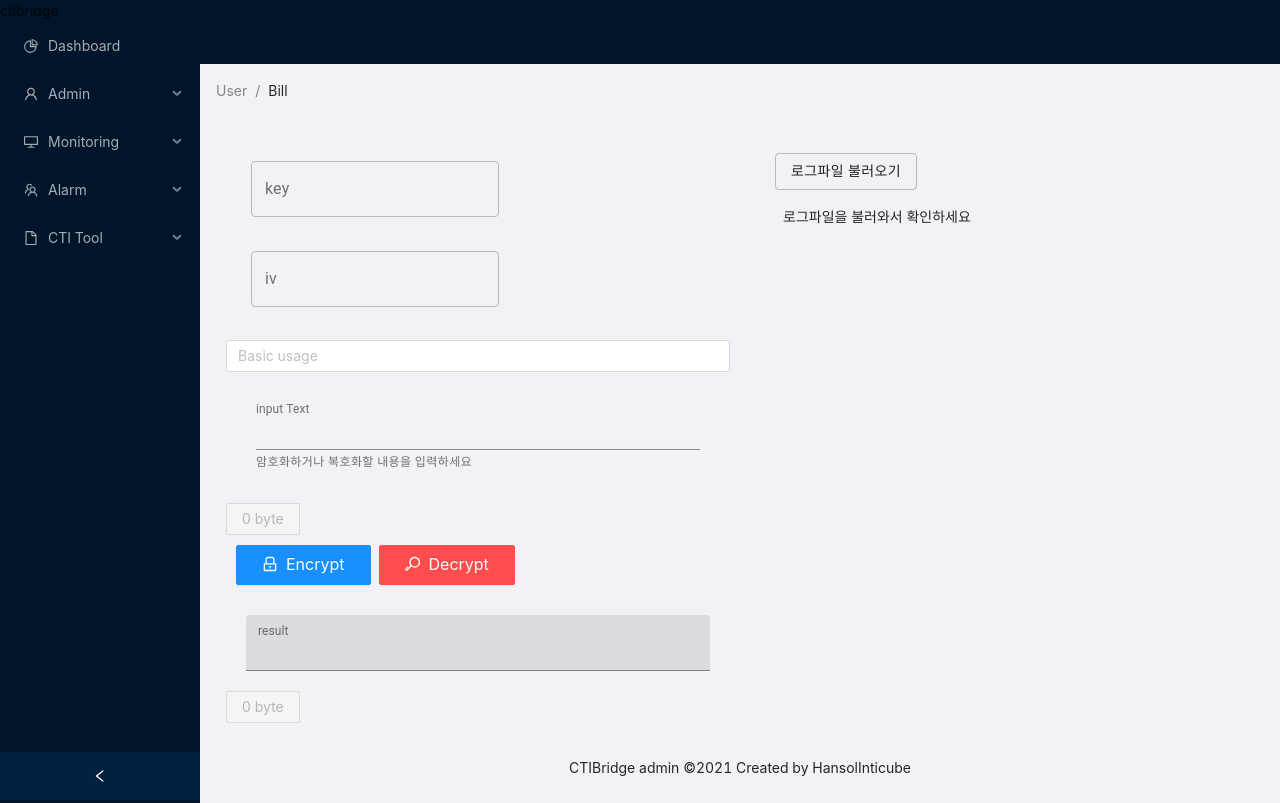
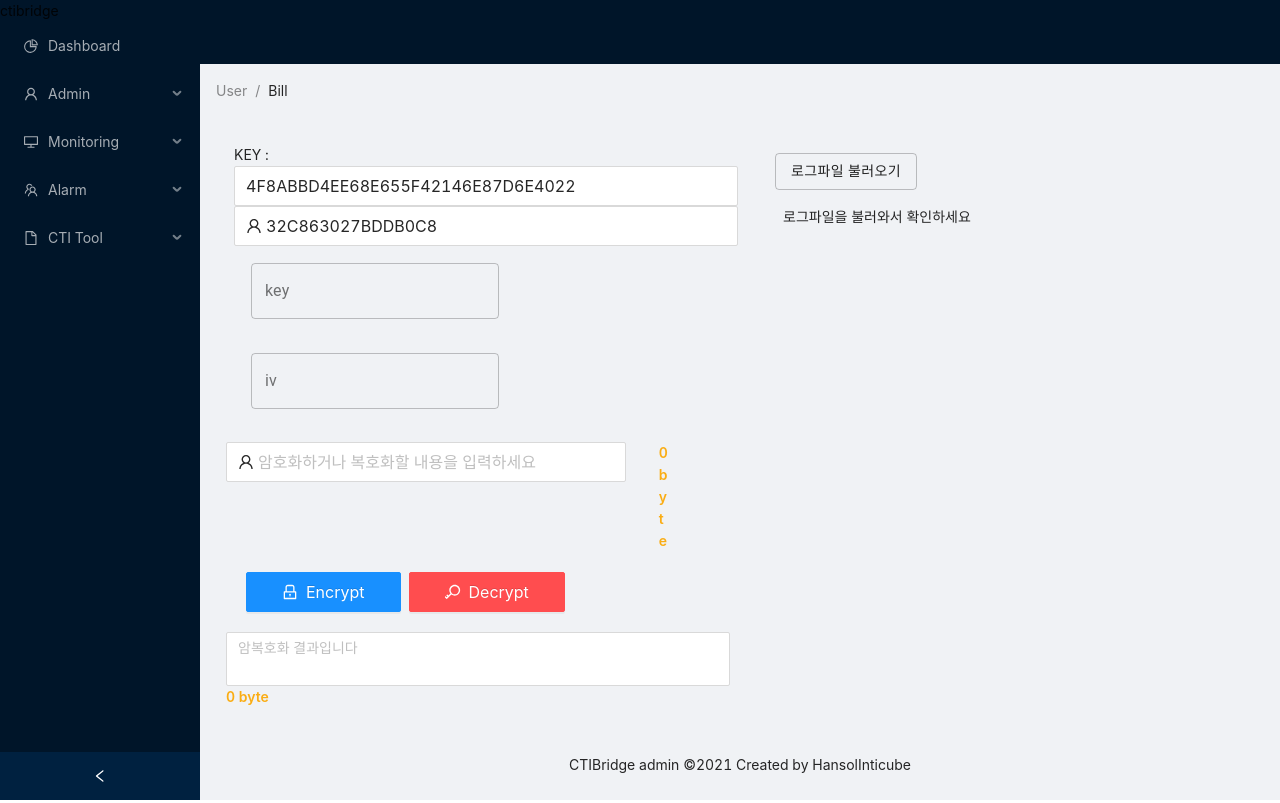
Before and after one commit to soonysoo/monitoringCTI, a React (Create React App) app: page /tool/crypto in a window 1280 px wide. Built offline with nearby package versions, Linux system fonts and the light colour scheme.

Commit message:
crypto materialUI -> antd UI로 수정

```diff
--- a/package.json
+++ b/package.json
@@ -13,6 +13,7 @@
     "crypto-js": "^4.1.1",
     "react": "^17.0.2",
     "react-dom": "^17.0.2",
+    "react-helmet": "^6.1.0",
     "react-highlight-words": "^0.17.0",
     "react-router-dom": "^5.3.0",
     "react-scripts": "4.0.3",
--- a/src/components/tool/crypto/CryptoPacket.js
+++ b/src/components/tool/crypto/CryptoPacket.js
@@ -1,13 +1,12 @@
 import React, { useCallback, useState } from 'react';
 //import Button from '@material-ui/core/Button';
-import {Space, Button, Input} from 'antd';
+import {Space, Button, Input, Typography, Row, Col} from 'antd';
 import { makeStyles } from '@material-ui/core/styles';
-
 import TextField from '@material-ui/core/TextField';
 import CryptoJS from 'crypto-js';
-import { LockOutlined, KeyOutlined } from '@ant-design/icons';
-
-
+import { LockOutlined, KeyOutlined, UserOutlined } from '@ant-design/icons';
+const { Text } = Typography;
+const { TextArea } = Input;
 
 const useStyles = makeStyles((theme) => ({
   button: {
@@ -90,34 +89,51 @@ export default function CryptoPakcet() {
     return (
       <div className="part-crypto-secion">
         <form className={classes.crypttext} noValidate autoComplete="off">
+        <div style={{float: "left"}}>
+        KEY :
+        <Input
+          size="large"
+          placeholder="key"
+          value={key}
+        />
+
+        <Input
+          size="large"
+          placeholder="iv"
+          value={iv}
+          prefix={<UserOutlined />}
+        />
+        </div>
+
           <TextField style={{ margin: 17 }} id="outlined-basic" label="key"  placeholder={key} variant="outlined" onChange={onChangeKey}/>
           <TextField style={{ margin: 17 }} id="outlined-basic" label="iv" placeholder={iv} variant="outlined" onChange={onChangeIV}/>
         </form>
-        <div className={classes.root}>
-            <Input placeholder="Basic usage" />
-            <TextField
-            id="standard-full-width"
-            label="input Text"
-            style={{ margin: 30 }}
-            placeholder=""
-            helperText="암호화하거나 복호화할 내용을 입력하세요"
-            fullWidth
-            margin="normal"
-            InputLabelProps={{
-                shrink: true,
-            }}
+        <div>
+          <Space>
+            <Row style={{width : '100%'}}>
+              <Col  flex="auto">
+                <Input
+                  style={{width : '400px'}}
+                  size="large"
+                  placeholder="암호화하거나 복호화할 내용을 입력하세요"
+                  prefix={<UserOutlined />}
                   onChange={onChangeText}
                 />
-            <Button disabled>{text.length} byte</Button>
-
+              </Col>
+              <Col flex="10px">
+                <Text strong type="warning">{text.length} byte</Text>
+              </Col>
+            </Row>
+          </Space>
         </div>
-        <Space >
+        <div>
+          <Space  align="center">
             <Button
             type="primary"
             onClick={encryptClick}
             size ="large"
             icon = {<LockOutlined/>}
-          style={{ margin: 10, width : "100%" }}
+            style={{ margin: 20, width : "100%" }}
             block
             >
               Encrypt
@@ -127,27 +143,22 @@ export default function CryptoPakcet() {
             onClick={decryptClick}
             size ="large"
             icon = {<KeyOutlined/>}
-          style={{ margin: 10, width : "100%" }}
+            style={{ margin: 20, width : "100%" }}
             block
             >
               Decrypt
             </Button>
           </Space>
+        </div>
         <div className={classes.root}>
-            <TextField
-            id="filled-full-width"
-            label="result"
-            style={{ margin: 20 }}
-            placeholder={result}
-            helperText=""
-            fullWidth
-            margin="normal"
-            InputLabelProps={{
-                shrink: true,
-            }}
-            variant="filled"
+          <TextArea
+            rows={4}
+            placeholder="암복호화 결과입니다"
+            autoSize={{ minRows: 2, maxRows: 7 }}
+            value ={result}
           />
-            <Button disabled>{result.length} byte</Button>
+          <Text strong type="warning">{result.length} byte</Text>
+
         </div>
       </div>
     );
```
Also changed, not shown: 1 other file (tests, documents, lock files or other folders). Lines whose indentation alone changed are shown as unchanged.
